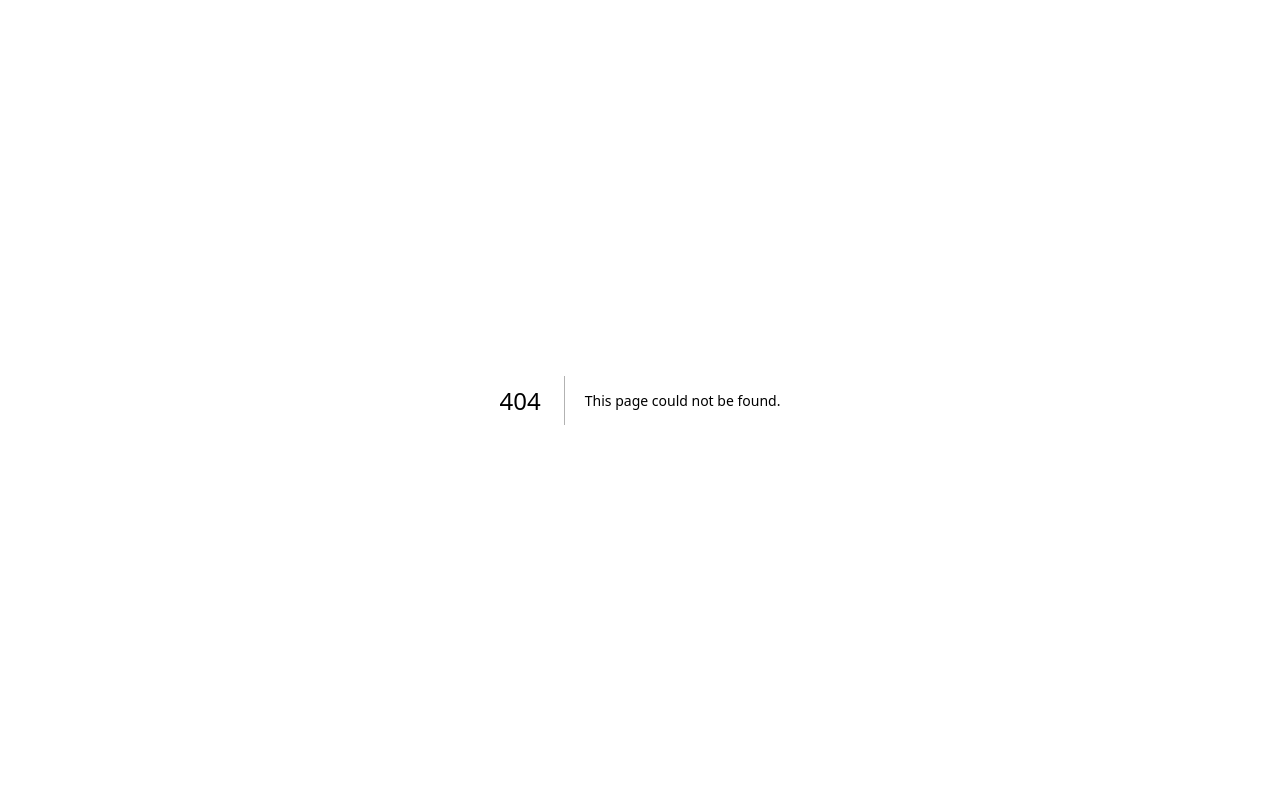
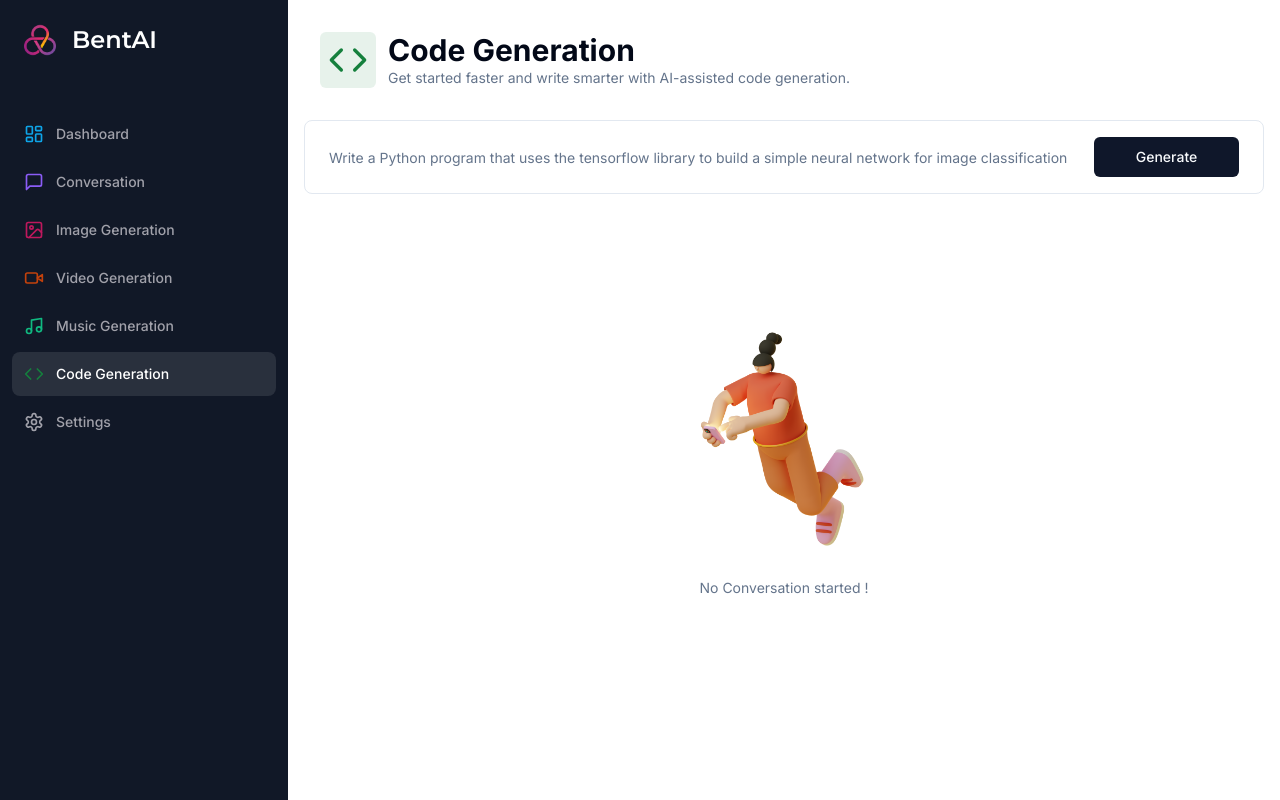
Before and after one commit to Md-Kaish-Alam/nextjs-bant-ai, a Next.js app: page /code in a window 1280 px wide. Before the commit this address had no page. Built offline with nearby package versions, Linux system fonts and the light colour scheme.

Commit message:
feat: code generation added

```diff
--- /dev/null
+++ b/app/(dashboard)/(routes)/code/constants.ts
@@ -0,0 +1,7 @@
+import * as z from 'zod';
+
+export const formSchema = z.object({
+  prompt: z.string().min(1, {
+    message: "Prompt is required.",
+  })
+})
--- /dev/null
+++ b/app/(dashboard)/(routes)/code/page.tsx
@@ -0,0 +1,145 @@
+"use client";
+
+import * as z from "zod";
+import axios from "axios";
+import { useState } from "react";
+import { useForm } from "react-hook-form";
+import { useRouter } from "next/navigation";
+import { Code } from "lucide-react";
+import { ChatCompletionRequestMessage } from "openai";
+import { zodResolver } from "@hookform/resolvers/zod";
+import ReactMarkDown from "react-markdown";
+
+import { Heading } from "@/components/heading";
+import { Input } from "@/components/ui/input";
+import { Empty } from "@/components/empty";
+import { Button } from "@/components/ui/button";
+import { Form, FormControl, FormField, FormItem } from "@/components/ui/form";
+import { Loader } from "@/components/loader";
+import { cn } from "@/lib/utils";
+import { UserAvatar } from "@/components/user-avatar";
+import { BotAvatar } from "@/components/bot-avatar";
+import { formSchema } from "./constants";
+
+const CodePage = () => {
+  const router = useRouter();
+
+  const [messages, setMessages] = useState<ChatCompletionRequestMessage[]>([]);
+
+  const form = useForm<z.infer<typeof formSchema>>({
+    resolver: zodResolver(formSchema),
+    defaultValues: {
+      prompt: "",
+    },
+  });
+  const isLoading = form.formState.isSubmitting;
+
+  const onSubmitPrompt = async (values: z.infer<typeof formSchema>) => {
+    try {
+      const userMessage: ChatCompletionRequestMessage = {
+        role: "user",
+        content: values.prompt,
+      };
+
+      const newMessages = [...messages, userMessage];
+
+      const response = await axios.post("/api/code", {
+        messages: newMessages,
+      });
+
+      setMessages((current) => [...current, userMessage, response.data]);
+
+      form.reset();
+    } catch (error: any) {
+      // TODO: open Pro modal
+      console.log(error);
+    } finally {
+      router.refresh();
+    }
+  };
+  return (
+    <div>
+      <Heading
+        title="Code Generation"
+        description="Get started faster and write smarter with AI-assisted code generation."
+        icon={Code}
+        iconColor="text-green-700"
+        bgColor="bg-green-700/10"
+      />
+      <div className="px-4 lg:px-4">
+        <div>
+          <Form {...form}>
+            <form
+              onSubmit={form.handleSubmit(onSubmitPrompt)}
+              className="rounded-lg border w-full p-4 px-3 md:px-6 focus-within:shadow-sm grid grid-cols-12 gap-2"
+            >
+              <FormField
+                name="prompt"
+                render={({ field }) => (
+                  <FormItem className="col-span-12 lg:col-span-10">
+                    <FormControl className="m-0 p-0">
+                      <Input
+                        className="border-0 outline-none focus-visible:ring-0 focus-visible:ring-transparent"
+                        disabled={isLoading}
+                        placeholder="Write a Python program that uses the tensorflow library to build a simple neural network for image classification"
+                        {...field}
+                      />
+                    </FormControl>
+                  </FormItem>
+                )}
+              />
+              <Button
+                className="col-span-12 lg:col-span-2 w-full"
+                disabled={isLoading}
+              >
+                Generate
+              </Button>
+            </form>
+          </Form>
+        </div>
+        <div className="space-y-4 mt-4">
+          {isLoading && (
+            <div className="p-8 rounded-lg w-full flex items-center justify-center bg-muted">
+              <Loader />
+            </div>
+          )}
+          {messages.length === 0 && !isLoading && (
+            <Empty label="No Conversation started !" />
+          )}
+          <div className="flex flex-col-reverse gap-y-4">
+            {messages.map((message) => (
+              <div
+                key={message.content}
+                className={cn(
+                  "p-8 w-full flex items-start gap-x-8 rounded-lg",
+                  message.role === "user"
+                    ? "bg-white border border-black/10"
+                    : "bg-muted"
+                )}
+              >
+                {message.role === "user" ? <UserAvatar /> : <BotAvatar />}
+                <ReactMarkDown
+                  components={{
+                    pre: ({ node, ...props }) => (
+                      <div className="overflow-auto w-full my-2 bg-black/10 p-2 rounded-lg">
+                        <pre {...props} />
+                      </div>
+                    ),
+                    code: ({ node, ...props }) => (
+                      <code className="bg-black/10 rounded-lg p-1" {...props} />
+                    ),
+                  }}
+                  className="text-sm overflow-hidden leading-7"
+                >
+                  {message.content || ""}
+                </ReactMarkDown>
+              </div>
+            ))}
+          </div>
+        </div>
+      </div>
+    </div>
+  );
+};
+
+export default CodePage;
--- /dev/null
+++ b/app/api/code/route.ts
@@ -0,0 +1,48 @@
+import { ChatCompletionRequestMessage, Configuration, OpenAIApi } from "openai";
+import { auth } from "@clerk/nextjs";
+import { NextResponse } from "next/server";
+
+const configuration = new Configuration({
+  apiKey: process.env.OPENAI_API_KEY,
+});
+
+const openai = new OpenAIApi(configuration);
+
+const instructionMessage: ChatCompletionRequestMessage = {
+  role: "system",
+  content:
+    "You are a code generato. You must answer only in the markdown code snippets. Use code comments for explanations.",
+};
+
+export async function POST(req: Request) {
+  try {
+    const { userId } = auth();
+
+    const body = await req.json();
+    const { messages } = body;
+
+    if (!userId) {
+      return new NextResponse("Unauthorized", { status: 401 });
+    }
+
+    if (!configuration.apiKey) {
+      return new NextResponse("OpenAI API Key not configured.", {
+        status: 500,
+      });
+    }
+
+    if (!messages) {
+      return new NextResponse("Messages are required", { status: 400 });
+    }
+
+    const response = await openai.createChatCompletion({
+      model: "gpt-3.5-turbo",
+      messages: [instructionMessage, ...messages],
+    });
+
+    return NextResponse.json(response.data.choices[0].message);
+  } catch (error) {
+    console.log("[CODE_ERROR]", error);
+    return new NextResponse("Internal Server Error", { status: 500 });
+  }
+}
--- a/package.json
+++ b/package.json
@@ -24,6 +24,7 @@
     "react": "^18",
     "react-dom": "^18",
     "react-hook-form": "^7.49.0",
+    "react-markdown": "^9.0.1",
     "tailwind-merge": "^2.1.0",
     "tailwindcss-animate": "^1.0.7",
     "zod": "^3.22.4"
```
Also changed, not shown: 1 other file (tests, documents, lock files or other folders).
